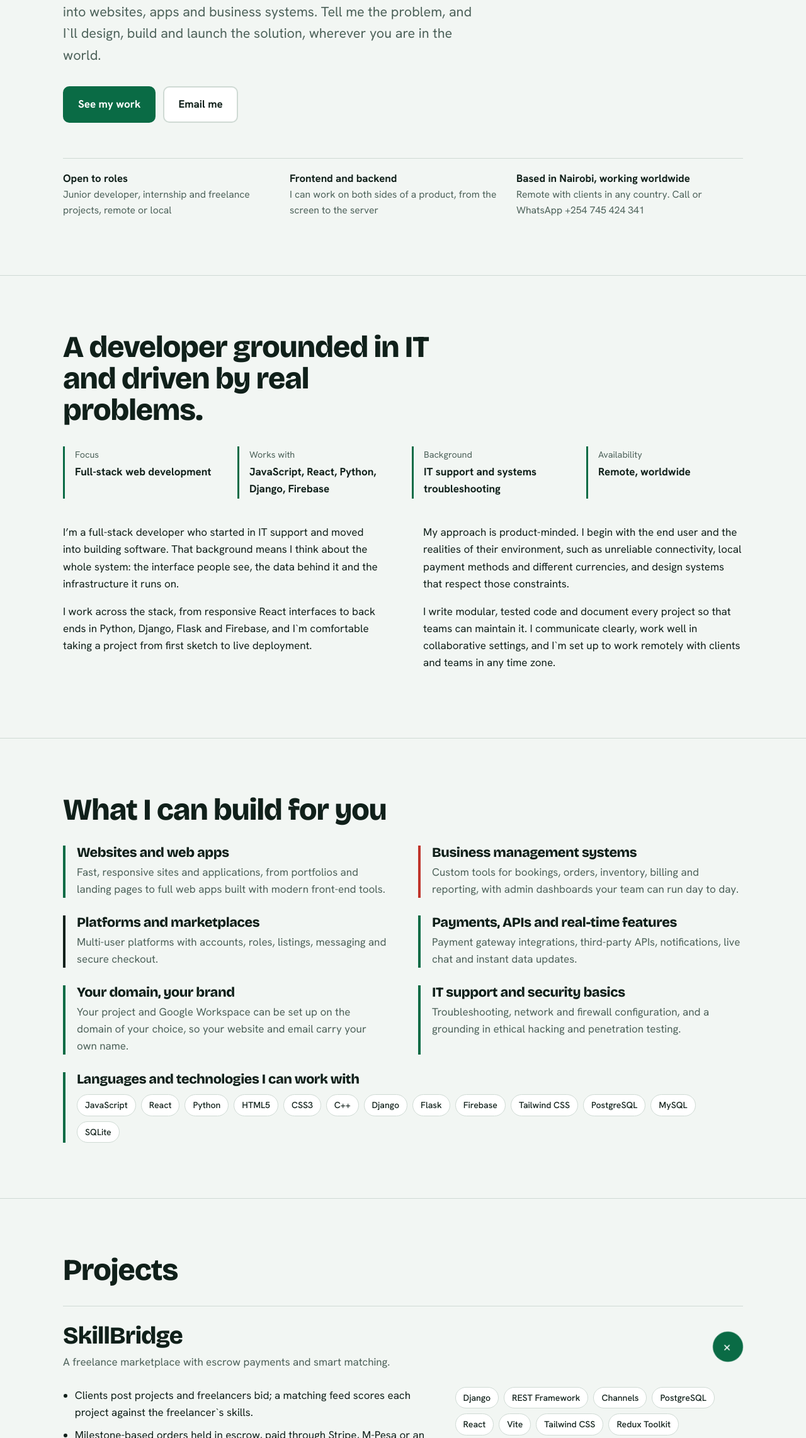
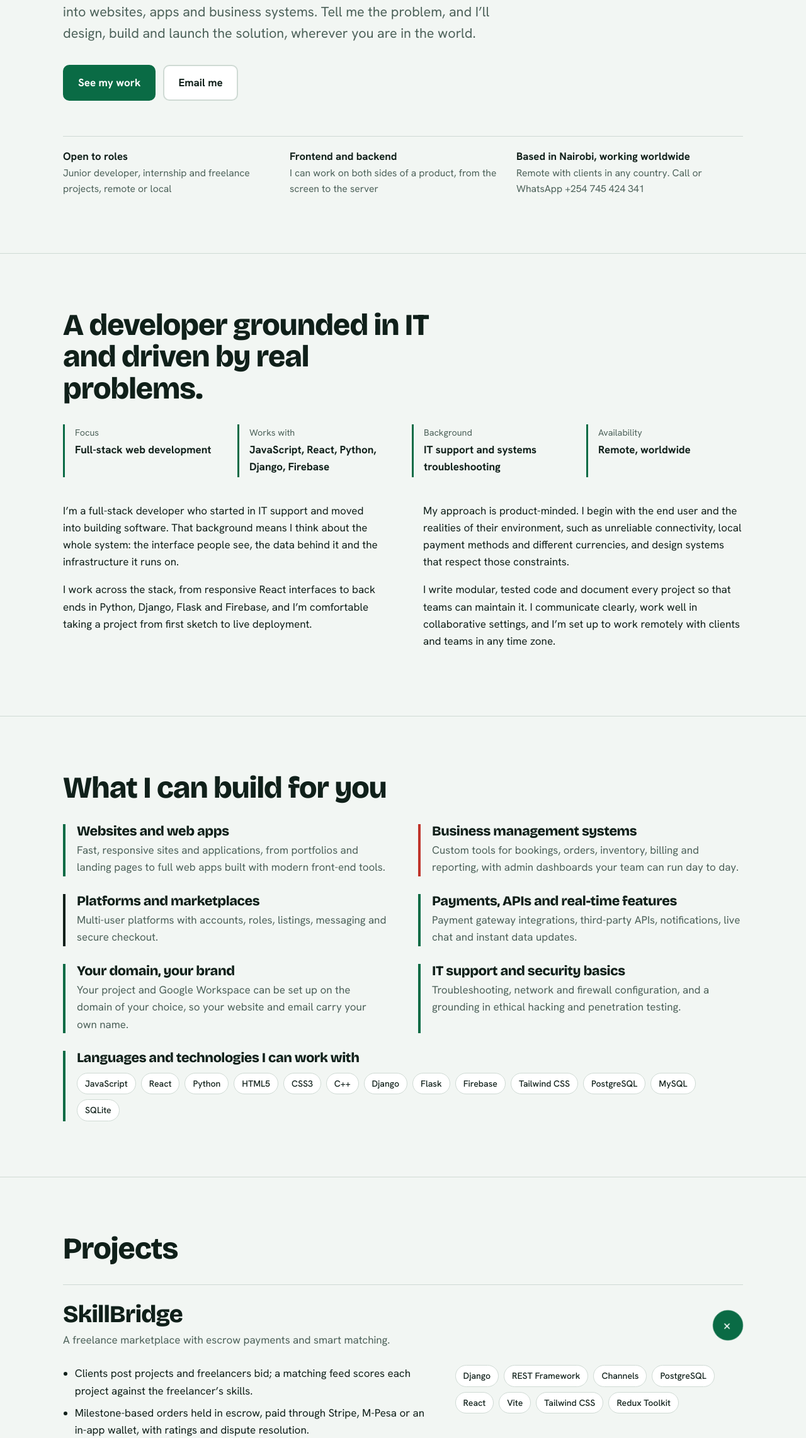
Before and after one commit to Kyle-00/kyle-portfolio, a plain HTML site: page index.html in a window 1280 px wide. Shown: the part 516-2800 px from the top of the page at 63% size. Drawn offline with nearby package versions, Linux system fonts and the light colour scheme.

Commit message:
fix: correct typographical errors in portfolio description

```diff
--- a/index.html
+++ b/index.html
@@ -162,7 +162,7 @@ footer .wrap{display:flex;justify-content:space-between;gap:12px;flex-wrap:wrap}
   <div class="wrap hero">
     <div class="mark"><span class="mono" aria-hidden="true">KK</span><span class="rule" aria-hidden="true"></span><span class="avail"><i aria-hidden="true"></i>Available for work</span></div>
     <h1>Ideas in. Working software out.</h1>
-    <p class="lead"><b>Kyle Murimi Kinyua</b> is a full-stack developer who turns rough ideas into websites, apps and business systems. Tell me the problem, and I`ll design, build and launch the solution, wherever you are in the world.</p>
+    <p class="lead"><b>Kyle Murimi Kinyua</b> is a full-stack developer who turns rough ideas into websites, apps and business systems. Tell me the problem, and I’ll design, build and launch the solution, wherever you are in the world.</p>
     <div class="cta">
       <a class="btn solid" href="#projects">See my work</a>
       <a class="btn ghost" href="mailto:kylekinyua001@gmail.com">Email me</a>
@@ -186,11 +186,11 @@ footer .wrap{display:flex;justify-content:space-between;gap:12px;flex-wrap:wrap}
       <div class="two">
         <div>
           <p>I’m a full-stack developer who started in IT support and moved into building software. That background means I think about the whole system: the interface people see, the data behind it and the infrastructure it runs on.</p>
-          <p>I work across the stack, from responsive React interfaces to back ends in Python, Django, Flask and Firebase, and I`m comfortable taking a project from first sketch to live deployment.</p>
+          <p>I work across the stack, from responsive React interfaces to back ends in Python, Django, Flask and Firebase, and I’m comfortable taking a project from first sketch to live deployment.</p>
         </div>
         <div>
           <p>My approach is product-minded. I begin with the end user and the realities of their environment, such as unreliable connectivity, local payment methods and different currencies, and design systems that respect those constraints.</p>
-          <p>I write modular, tested code and document every project so that teams can maintain it. I communicate clearly, work well in collaborative settings, and I`m set up to work remotely with clients and teams in any time zone.</p>
+          <p>I write modular, tested code and document every project so that teams can maintain it. I communicate clearly, work well in collaborative settings, and I’m set up to work remotely with clients and teams in any time zone.</p>
         </div>
       </div>
     </div>
@@ -219,7 +219,7 @@ footer .wrap{display:flex;justify-content:space-between;gap:12px;flex-wrap:wrap}
         <summary><h3>SkillBridge</h3><p class="what">A freelance marketplace with escrow payments and smart matching.</p><span class="plus" aria-hidden="true">+</span></summary>
         <div class="body">
           <ul>
-            <li>Clients post projects and freelancers bid; a matching feed scores each project against the freelancer`s skills.</li>
+            <li>Clients post projects and freelancers bid; a matching feed scores each project against the freelancer’s skills.</li>
             <li>Milestone-based orders held in escrow, paid through Stripe, M-Pesa or an in-app wallet, with ratings and dispute resolution.</li>
             <li>Real-time chat over WebSockets, notifications and an admin dashboard.</li>
           </ul>
@@ -297,7 +297,7 @@ footer .wrap{display:flex;justify-content:space-between;gap:12px;flex-wrap:wrap}
     <div class="wrap">
       <h2>Why work with me</h2>
       <ul class="why">
-        <li><h3>Available worldwide</h3><p>I work remotely with clients and teams in any country, and I1m based in Nairobi, Kenya.</p></li>
+        <li><h3>Available worldwide</h3><p>I work remotely with clients and teams in any country, and I’m based in Nairobi, Kenya.</p></li>
         <li><h3>Developer with an IT support background</h3><p>I can build the application and also troubleshoot the network, database and devices it depends on.</p></li>
         <li><h3>Tested and documented work</h3><p>Unit tests, READMEs and user guides come with my projects, which makes them easier to hand over.</p></li>
         <li><h3>A collaborative team member</h3><p>I work in shared codebases with Git and GitHub and I enjoy learning from, and teaching, other developers.</p></li>
@@ -323,7 +323,7 @@ footer .wrap{display:flex;justify-content:space-between;gap:12px;flex-wrap:wrap}
 
   <section id="contact" class="contact">
     <div class="wrap">
-      <h2>Have a project or an opening? Let`s talk.</h2>
+      <h2>Have a project or an opening? Let’s talk.</h2>
       <p><a class="mail" href="mailto:kylekinyua001@gmail.com">kylekinyua001@gmail.com</a></p>
       <div class="cta">
         <a class="btn solid" href="https://wa.me/254745424341" target="_blank" rel="noopener">Message on WhatsApp</a>
```
